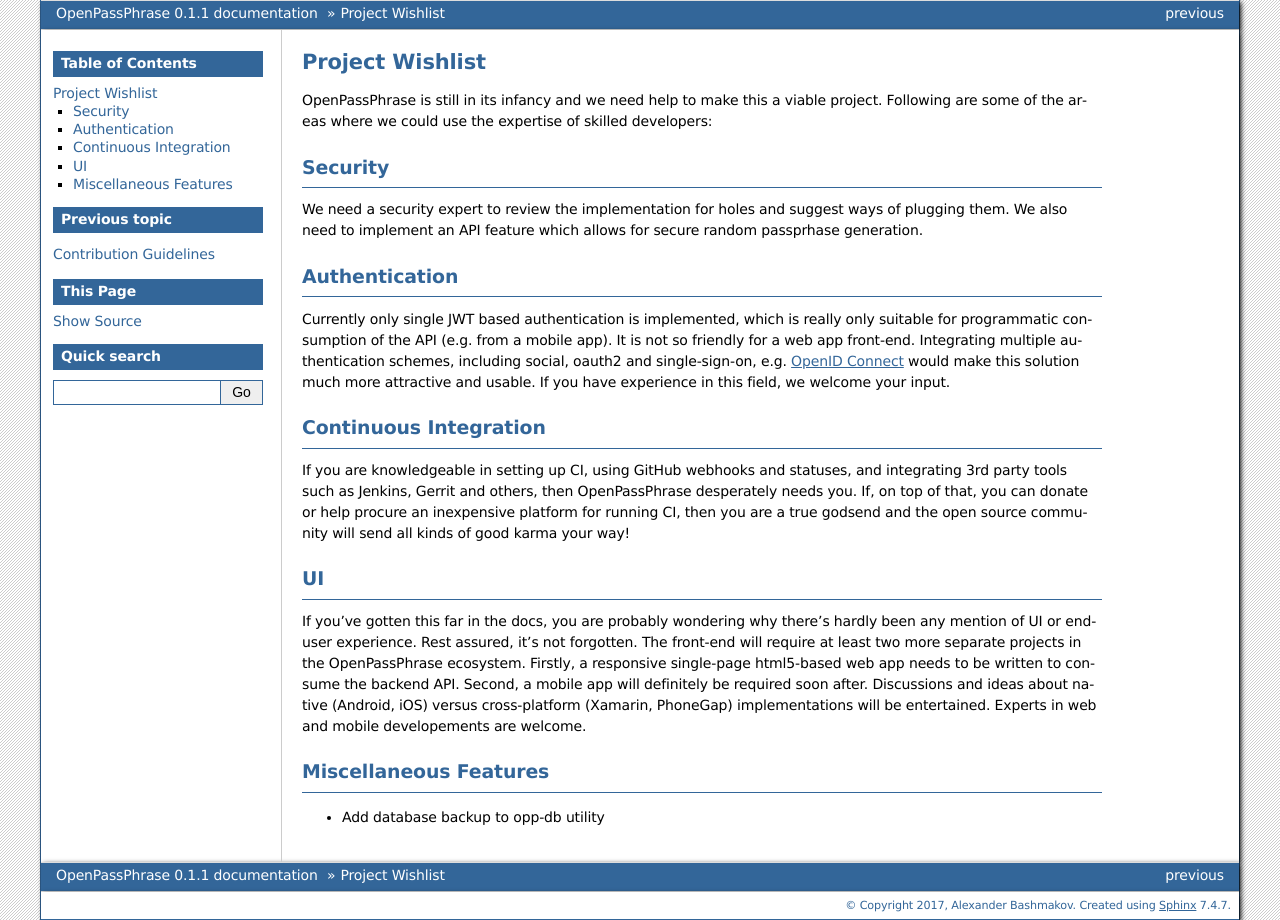
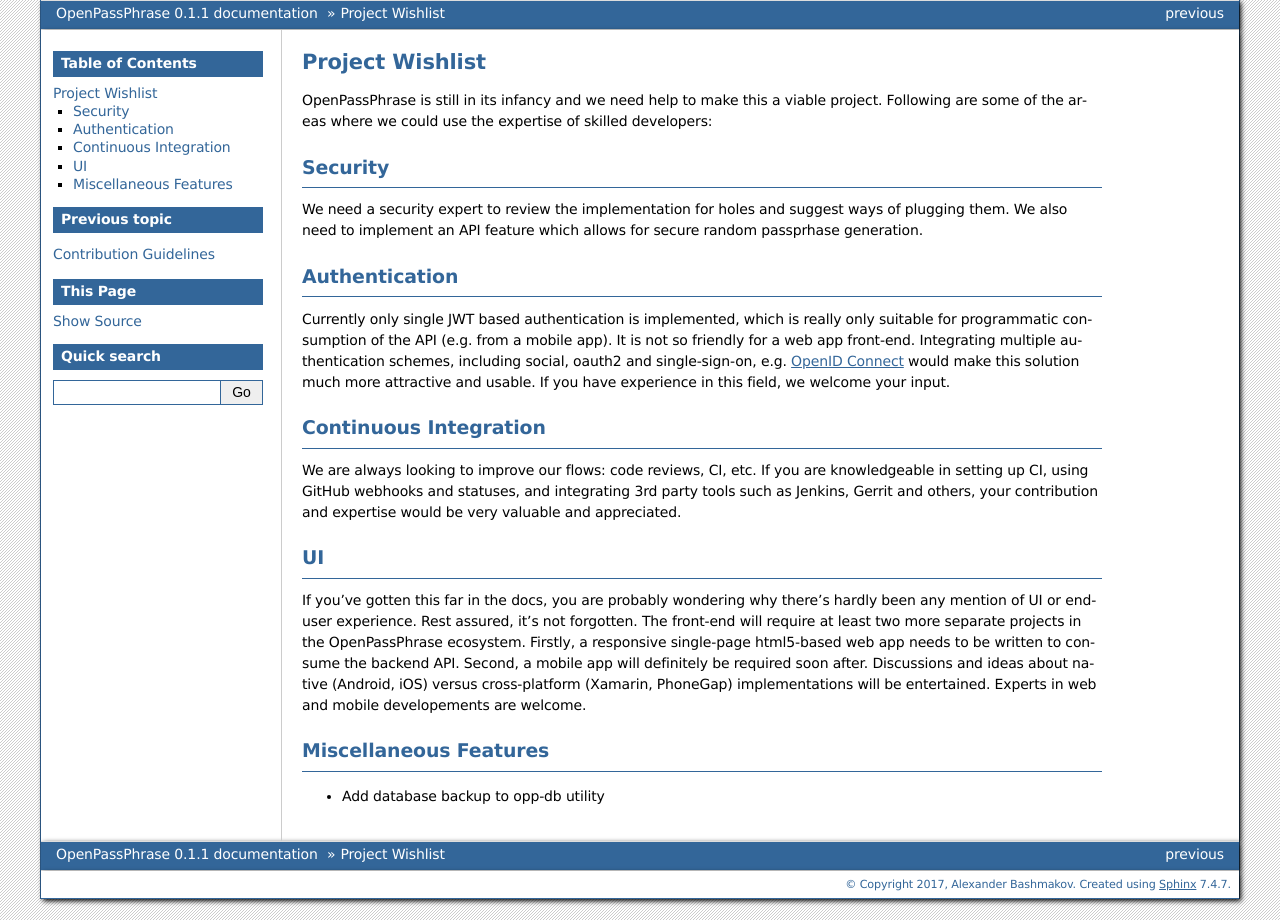
Before and after one commit to openpassphrase/opp, a Sphinx documentation site: the page built from docs/source/wishlist.rst, in a window 1280 px wide. Built offline with Sphinx 7.4.7, drawn with Linux system fonts in a browser that asks for light colours.

Commit message:
Minor update in wishlist doc.

```diff
--- a/docs/source/wishlist.rst
+++ b/docs/source/wishlist.rst
@@ -47,11 +47,10 @@
 Continuous Integration
 ----------------------
 
-If you are knowledgeable in setting up CI, using GitHub webhooks and statuses,
-and integrating 3rd party tools such as Jenkins, Gerrit and others, then
-OpenPassPhrase desperately needs you. If, on top of that, you can donate or
-help procure an inexpensive platform for running CI, then you are a true godsend
-and the open source community will send all kinds of good karma your way!
+We are always looking to improve our flows: code reviews, CI, etc. If you
+are knowledgeable in setting up CI, using GitHub webhooks and statuses,
+and integrating 3rd party tools such as Jenkins, Gerrit and others, your
+contribution and expertise would be very valuable and appreciated.
 
 UI
 --
```
